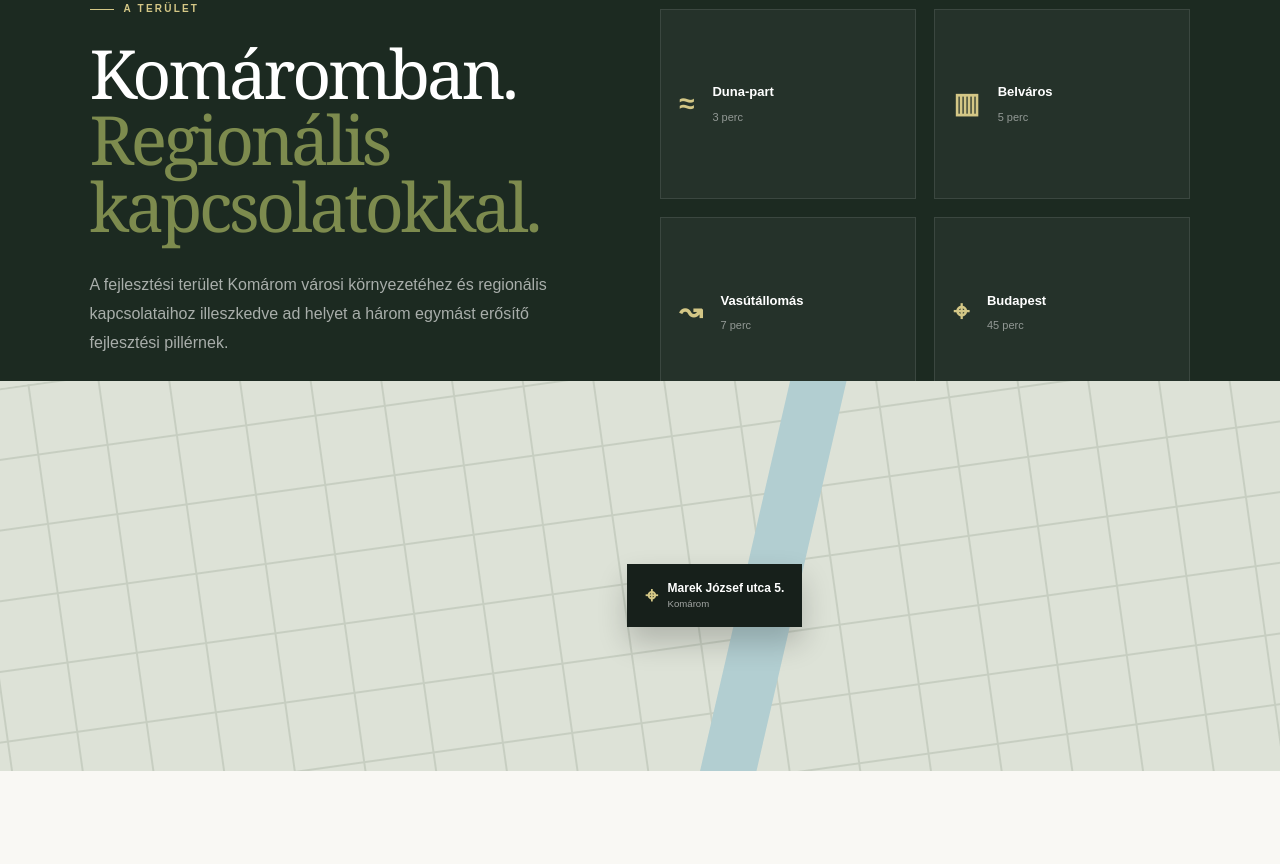
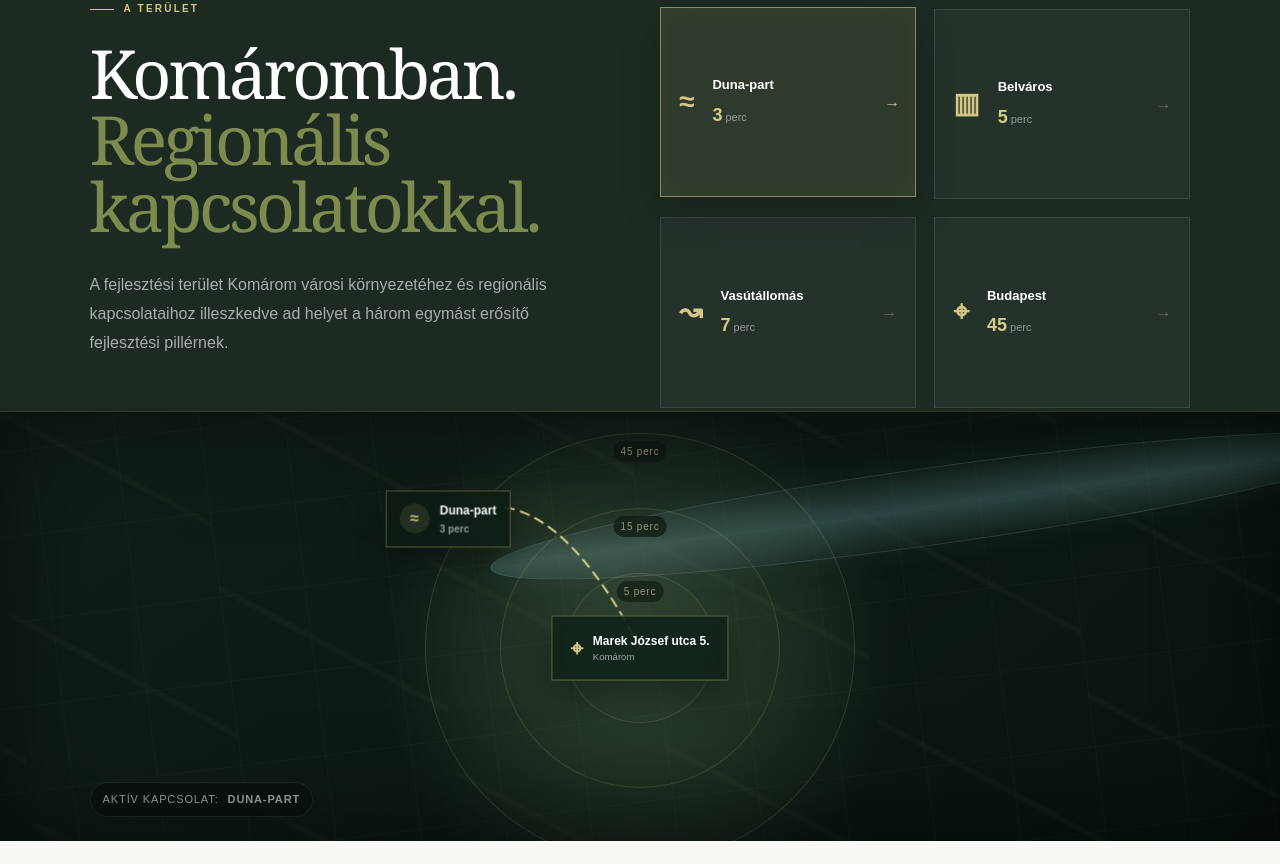
Before and after one commit to kurkoglobal-beep/komarom-marek-jozsef-5, a Next.js app: page / in a window 1280 px wide. Shown: the part 2036-2900 px from the top of the page. Built offline with nearby package versions, Linux system fonts and the light colour scheme.

Commit message:
feat: add interactive regional connections map

```diff
--- a/app/page.tsx
+++ b/app/page.tsx
@@ -33,6 +33,9 @@ export default function Home() {
   const [sent, setSent] = useState(false);
   const [heroIndex, setHeroIndex] = useState(0);
   const [activeHotspot, setActiveHotspot] = useState(0);
+  const [activePlace, setActivePlace] = useState(0);
+  const [locationVisible, setLocationVisible] = useState(false);
+  const [locationTimes, setLocationTimes] = useState(() => content.location.places.map(() => 0));
 
   useEffect(() => {
     if (window.matchMedia("(prefers-reduced-motion: reduce)").matches) return;
@@ -44,7 +47,45 @@ export default function Home() {
     return () => window.clearInterval(interval);
   }, []);
 
+  useEffect(() => {
+    const section = document.getElementById("komarom");
+    if (!section) return;
+
+    const observer = new IntersectionObserver(([entry]) => {
+      if (entry.isIntersecting) {
+        setLocationVisible(true);
+        observer.disconnect();
+      }
+    }, { threshold: 0.22 });
+
+    observer.observe(section);
+    return () => observer.disconnect();
+  }, []);
+
+  useEffect(() => {
+    if (!locationVisible) return;
+
+    const targets = content.location.places.map((place) => place.minutes);
+    const reduceMotion = window.matchMedia("(prefers-reduced-motion: reduce)").matches;
+    const duration = reduceMotion ? 0 : 1_250;
+    const startedAt = window.performance.now();
+    let animationFrame = 0;
+    const animate = (now: number) => {
+      const progress = duration === 0 ? 1 : Math.min((now - startedAt) / duration, 1);
+      const eased = 1 - Math.pow(1 - progress, 3);
+      setLocationTimes(targets.map((target) => Math.round(target * eased)));
+      if (progress < 1) animationFrame = window.requestAnimationFrame(animate);
+    };
+    animationFrame = window.requestAnimationFrame(animate);
+    return () => window.cancelAnimationFrame(animationFrame);
+  }, [locationVisible]);
+
   function submit(e: FormEvent<HTMLFormElement>) { e.preventDefault(); setSent(true); e.currentTarget.reset(); }
+
+  const selectedPlace = content.location.places[activePlace];
+  const routeControlX = (50 + selectedPlace.mapX) / 2;
+  const routeControlY = Math.max(12, Math.min(55, selectedPlace.mapY) - 18);
+  const routePath = `M 50 55 Q ${routeControlX} ${routeControlY} ${selectedPlace.mapX} ${selectedPlace.mapY}`;
 
   return <main className="site" id="top">
     <header className="header">
@@ -139,10 +180,33 @@ export default function Home() {
 
     <section className="location" id="komarom">
       <div className="location-copy"><p className="kicker light-text">{content.location.kicker}</p><h2>{content.location.title}<br/><em>{content.location.titleEmphasis}</em></h2><p>{content.location.description}</p></div>
-      <div className="location-grid">
-        {content.location.places.map((place) => <article key={place.name}><b>{place.icon}</b><div><strong>{place.name}</strong><span>{place.time}</span></div></article>)}
+      <div className="location-grid" role="group" aria-label={content.location.placesLabel}>
+        {content.location.places.map((place, index) => <button
+          type="button"
+          key={place.name}
+          className={index === activePlace ? "active" : ""}
+          aria-pressed={index === activePlace}
+          onMouseEnter={() => setActivePlace(index)}
+          onFocus={() => setActivePlace(index)}
+          onClick={() => setActivePlace(index)}
+        ><b aria-hidden="true">{place.icon}</b><div><strong>{place.name}</strong><span><span className="location-count">{locationTimes[index]}</span> {content.location.timeUnit}</span></div><i>→</i></button>)}
       </div>
-      <div className="map"><div className="map-grid"/><div className="river"/><span className="map-pin"><b>⌖</b>{content.location.mapAddress}<small>{content.location.mapCity}</small></span></div>
+      <div className="map" role="img" aria-label={content.location.mapAriaLabel}>
+        <div className="map-grid"/>
+        <div className="river"/>
+        <div className="isochrones" aria-hidden="true">
+          {content.location.isochrones.map((zone, index) => <span key={zone} className={`isochrone zone-${index}`}><small>{zone}</small></span>)}
+        </div>
+        <svg className="route-map" viewBox="0 0 100 100" preserveAspectRatio="none" aria-hidden="true">
+          <path key={`glow-${selectedPlace.name}`} className="route-glow" d={routePath}/>
+          <path key={selectedPlace.name} className="route-line" d={routePath}/>
+        </svg>
+        <span className={`destination-marker ${selectedPlace.mapX > 70 ? "align-right" : ""}`} style={{ left: `${selectedPlace.mapX}%`, top: `${selectedPlace.mapY}%` }}>
+          <b aria-hidden="true">{selectedPlace.icon}</b><span>{selectedPlace.name}<small>{selectedPlace.minutes} {content.location.timeUnit}</small></span>
+        </span>
+        <span className="map-pin"><b aria-hidden="true">⌖</b>{content.location.mapAddress}<small>{content.location.mapCity}</small></span>
+        <span className="map-legend">{content.location.routeLegend}: <strong>{selectedPlace.name}</strong></span>
+      </div>
     </section>
 
     <section className="benefits" id="pillars">
--- a/content/marek5/hu.json
+++ b/content/marek5/hu.json
@@ -114,14 +114,19 @@
     "title": "Komáromban.",
     "titleEmphasis": "Regionális kapcsolatokkal.",
     "description": "A fejlesztési terület Komárom városi környezetéhez és regionális kapcsolataihoz illeszkedve ad helyet a három egymást erősítő fejlesztési pillérnek.",
+    "placesLabel": "Regionális célpontok",
+    "timeUnit": "perc",
     "places": [
-      { "icon": "≈", "name": "Duna-part", "time": "3 perc" },
-      { "icon": "▥", "name": "Belváros", "time": "5 perc" },
-      { "icon": "↝", "name": "Vasútállomás", "time": "7 perc" },
-      { "icon": "⌖", "name": "Budapest", "time": "45 perc" }
+      { "icon": "≈", "name": "Duna-part", "minutes": 3, "mapX": 35, "mapY": 25 },
+      { "icon": "▥", "name": "Belváros", "minutes": 5, "mapX": 68, "mapY": 30 },
+      { "icon": "↝", "name": "Vasútállomás", "minutes": 7, "mapX": 25, "mapY": 72 },
+      { "icon": "⌖", "name": "Budapest", "minutes": 45, "mapX": 86, "mapY": 68 }
     ],
     "mapAddress": "Marek József utca 5.",
-    "mapCity": "Komárom"
+    "mapCity": "Komárom",
+    "mapAriaLabel": "Stilizált regionális térkép a Marek József utca 5. és a kiválasztott célpont közötti útvonallal",
+    "routeLegend": "Aktív kapcsolat",
+    "isochrones": ["5 perc", "15 perc", "45 perc"]
   },
   "benefits": {
     "kicker": "Fejlesztési pillérek",
```
Also changed, not shown: app/globals.css.
